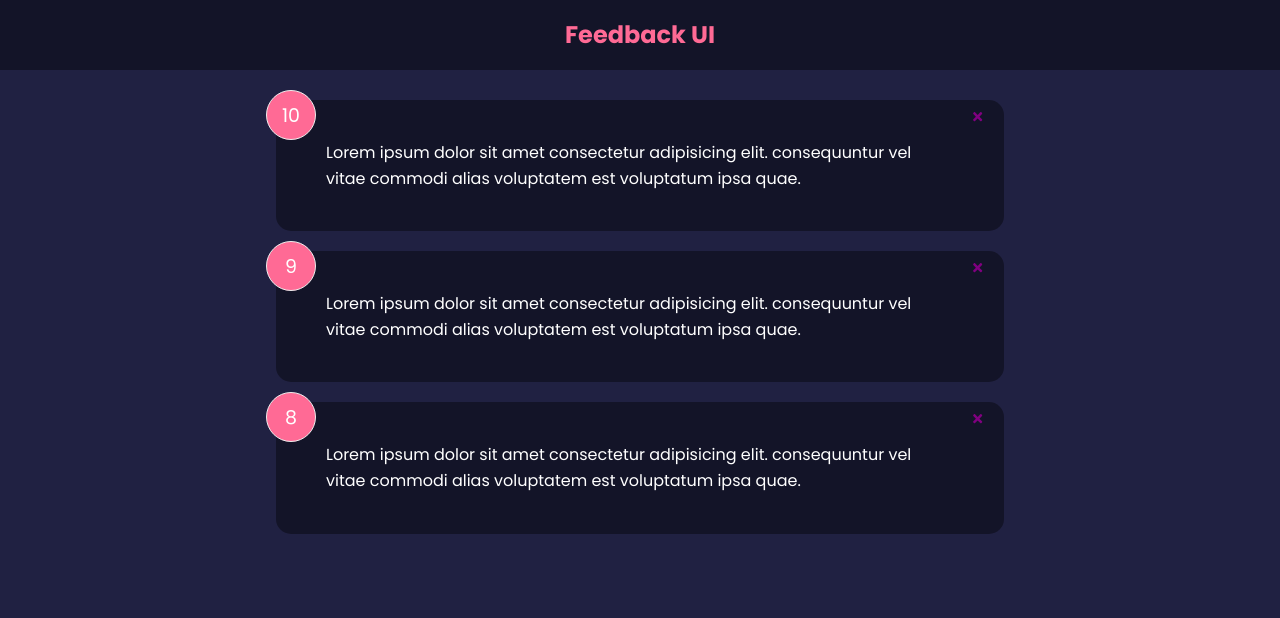
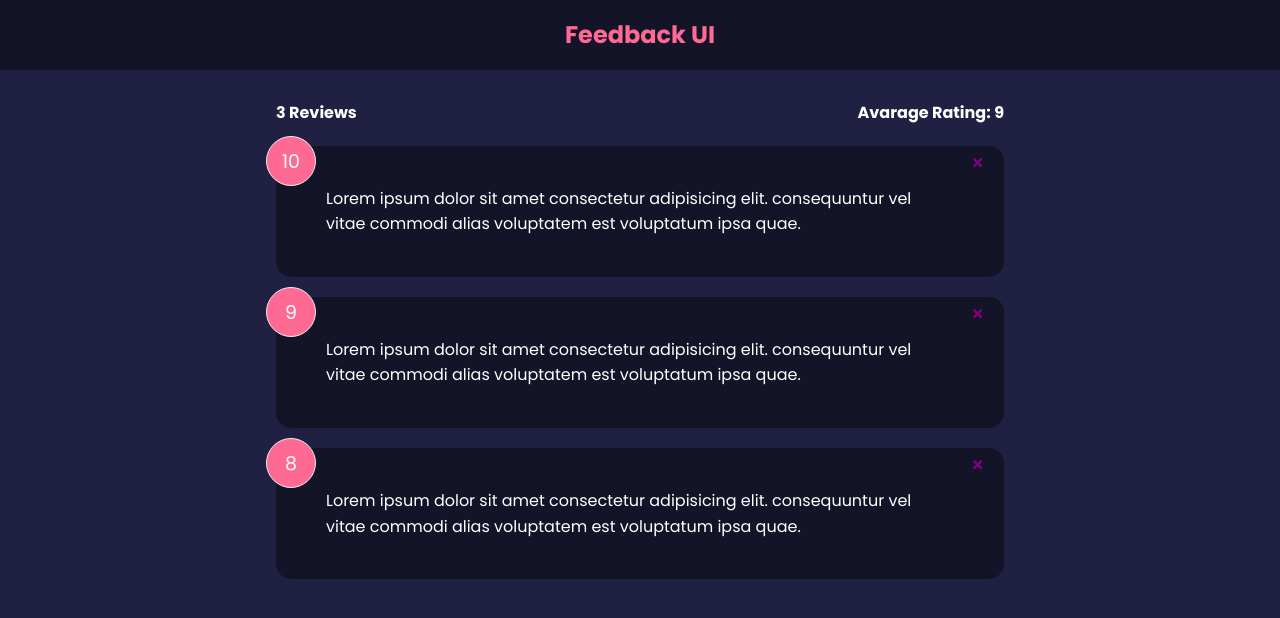
Before and after one commit to Lisaag/feedback-app, a React (Create React App) app: page / in a window 1280 px wide. Shown: the top 618 px of the page. Built offline with nearby package versions, Linux system fonts and the light colour scheme.

Commit message:
Delete function, review count and avarage

```diff
--- a/src/App.js
+++ b/src/App.js
@@ -2,6 +2,7 @@
 import Header from './components/Header'
 import FeedbackData from './data/FeedbackData'
 import FeedbackList from './components/FeedbackList'
+import FeedbackStats from './components/FeedbackStats'
 
 function App() {
 	const [feedback, setFeedback] = useState(FeedbackData)
@@ -16,6 +17,7 @@
 		<>
 			<Header></Header>
 			<div className='container'>
+				<FeedbackStats feedback={feedback} />
 				<FeedbackList
 					feedback={feedback}
 					// handleDelete={(id) => console.log(id)}
--- /dev/null
+++ b/src/components/FeedbackStats.jsx
@@ -0,0 +1,24 @@
+import PropTypes from 'prop-types'
+
+function FeedbackStats({ feedback }) {
+	//Calculate ratings avg
+	let average =
+		feedback.reduce((acc, cur) => {
+			return acc + cur.rating
+		}, 0) / feedback.length
+
+	average = average.toFixed(1).replace(/[.,]0$/, '') //regular expression
+
+	return (
+		<div className='feedback-stats'>
+			<h4>{feedback.length} Reviews</h4>
+			<h4>Avarage Rating: {isNaN(average) ? 0 : average}</h4>
+		</div>
+	)
+}
+
+FeedbackStats.propTypes = {
+	feedback: PropTypes.array.isRequired,
+}
+
+export default FeedbackStats
```
